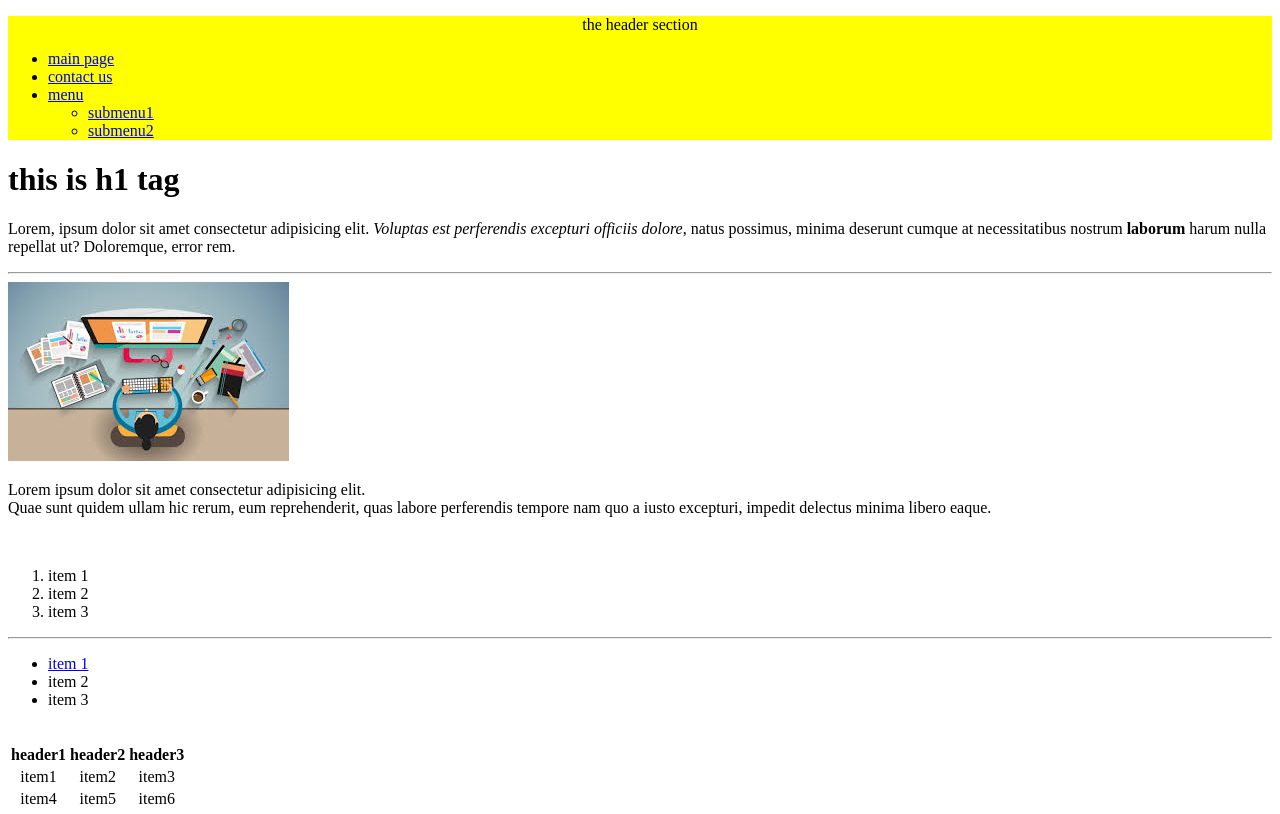
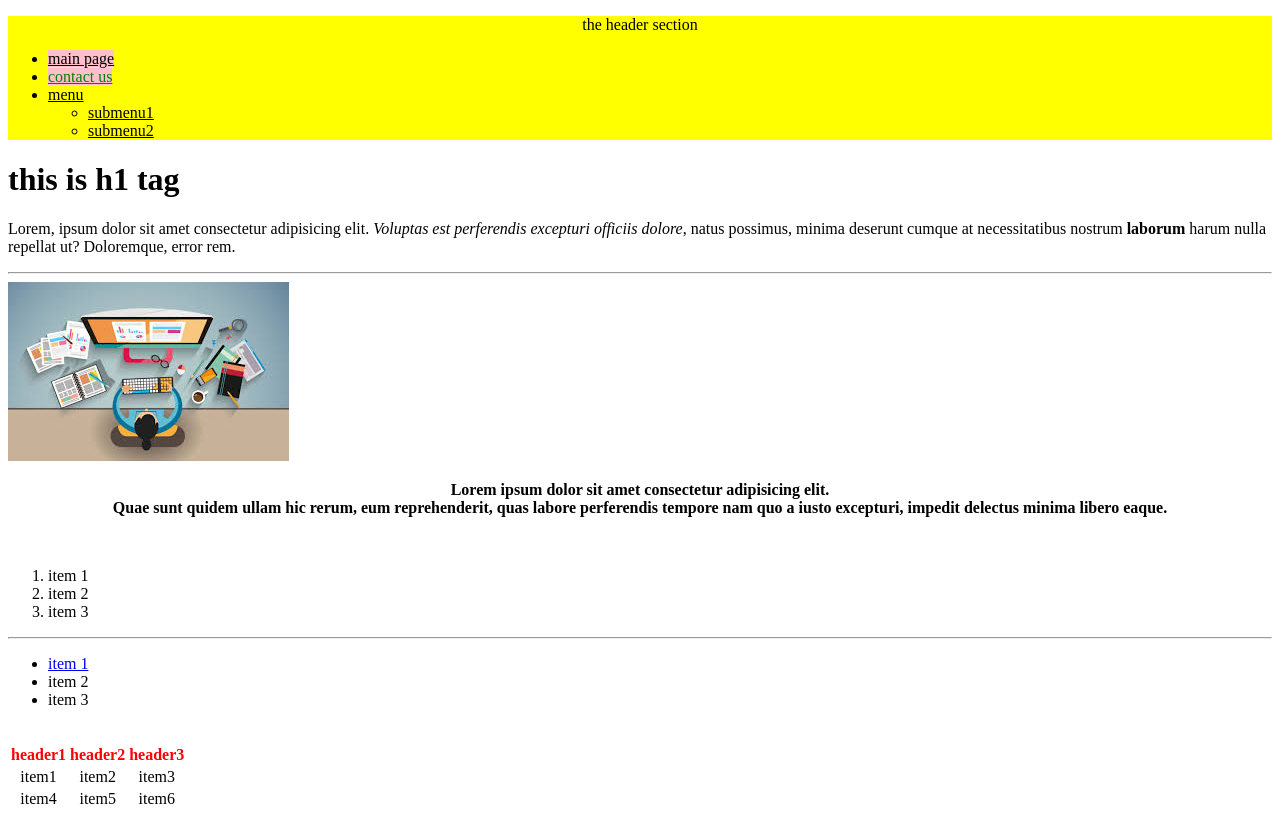
Before and after one commit to NoruziSamaneh/html-practices, a plain HTML site: page index.html in a window 1280 px wide. Shown: the top 814 px of the page. Drawn offline with Linux system fonts and the light colour scheme.

Commit message:
change in css file class and id course

```diff
--- a/css/style.css
+++ b/css/style.css
@@ -1,3 +1,24 @@
 #tabel {
     text-align: center;
 }
+
+.text.txt {
+    font-weight: bold;
+    text-align: center;
+}
+
+table tr .thc {
+    color: red;
+}
+
+nav a[href] {
+    color: black;
+}
+
+nav a[href="./contact_us.html"] {
+    color: green;
+}
+
+a[href$=html] {
+    background-color: pink;
+}
--- a/index.html
+++ b/index.html
@@ -32,7 +32,7 @@
         </nav>
     </header>
     <h1>this is h1 tag</h1>
-    <p>Lorem, ipsum dolor sit amet consectetur adipisicing elit.
+    <p class="text">Lorem, ipsum dolor sit amet consectetur adipisicing elit.
         <em>Voluptas est perferendis excepturi officiis dolore</em>, natus possimus, minima deserunt cumque at necessitatibus nostrum
         <b> laborum</b> harum nulla repellat ut? Doloremque, error rem.</p>
     <hr>
@@ -40,7 +40,7 @@
         <img src="./media/pictures/download.jpg" alt="web design">
     </a>
     <br>
-    <p>Lorem ipsum dolor sit amet consectetur adipisicing elit.
+    <p class="text txt">Lorem ipsum dolor sit amet consectetur adipisicing elit.
         <br>Quae sunt quidem ullam hic rerum, eum reprehenderit, quas labore perferendis tempore nam quo a iusto excepturi, impedit delectus minima libero eaque.</p>
     <br>
     <ol>
@@ -57,9 +57,9 @@
     <br>
     <table id="tabel">
         <tr>
-            <th>header1</th>
-            <th>header2</th>
-            <th>header3</th>
+            <th class="thc">header1</th>
+            <th class="thc">header2</th>
+            <th class=" thc">header3</th>
         </tr>
         <tr>
             <td>item1</td>
@@ -73,15 +73,15 @@
         </tr>
     </table>
     <hr>
-    <video controls src="./media/videos/12-video-and-audio.mp4" width="500PX" height="300PX" poster="https://roocket.ir/public/images/2020/9/20/learn-html-2.jpg">your browser do not support the video</video>
+    <video controls src=" ./media/videos/12-video-and-audio.mp4 " width="500PX " height="300PX " poster="https://roocket.ir/public/images/2020/9/20/learn-html-2.jpg ">your browser do not support the video</video>
     <br>
-    <audio src="./media/audios/Ice.mp3" controls></audio>
+    <audio src="./media/audios/Ice.mp3 " controls></audio>
     <br> <br>
-    <iframe src="https://roocket.ir/" width="800px" height="500px" frameborder="0"></iframe>
+    <iframe src="https://roocket.ir/ " width="800px " height="500px " frameborder="0 "></iframe>
     <br><br>
     <footer>
-        <a href="#">contact us</a>
-        <a href="#">about us</a>
+        <a href="# ">contact us</a>
+        <a href="# ">about us</a>
     </footer>
 </body>
 
```
